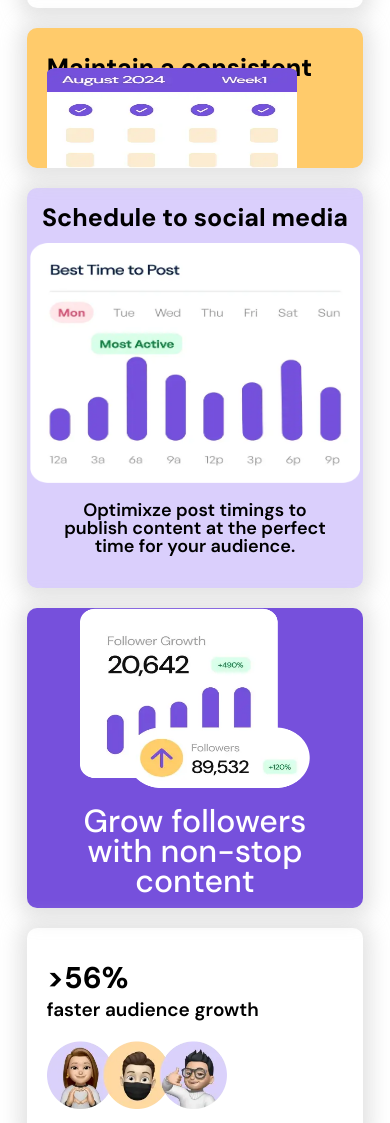
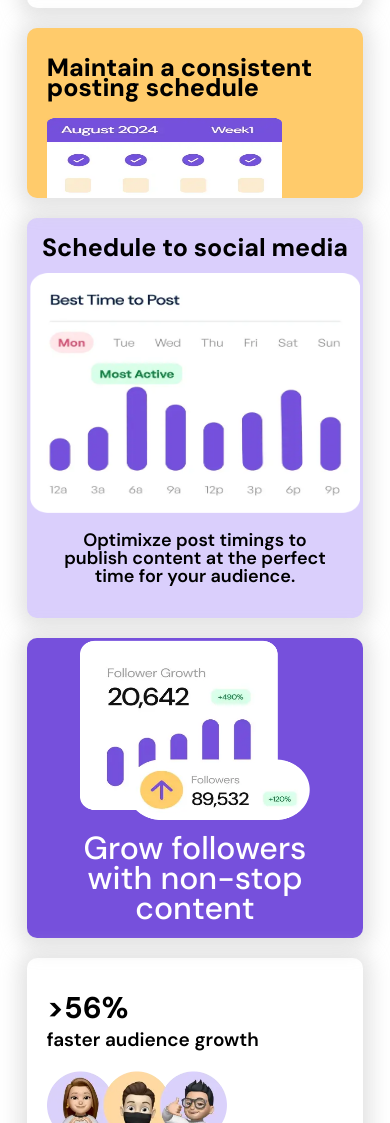
Before and after one commit to Tksmith-guru/Bento-Grid, a plain HTML site: page index.html in a window 390 px wide. Shown: the part 540-1663 px from the top of the page. Drawn offline with Linux system fonts and the light colour scheme.

Commit message:
last_fix

```diff
--- a/styles.css
+++ b/styles.css
@@ -389,16 +389,16 @@ h1 {
         font-weight: 800;
         line-height: 20px;
         width: 100%;
-        margin-bottom: 40px;
+        margin-bottom: 70px;
         margin-top: 0;
     }
 
     .cont3 img {
-        width: 100%;
+        width: 70%;
         max-width: 250px;
         height: 100px;
         position: absolute;
-        bottom: 0;
+        bottom: -20px;
     }
 
     .cont4 {
@@ -445,7 +445,7 @@ h1 {
         font-size: 32px;
         font-weight: 500;
         width: 80%;
-        margin-top: 18px;
+        margin-top: 13px;
         margin-bottom: 13px;
     }
     .cont5 img {
```
